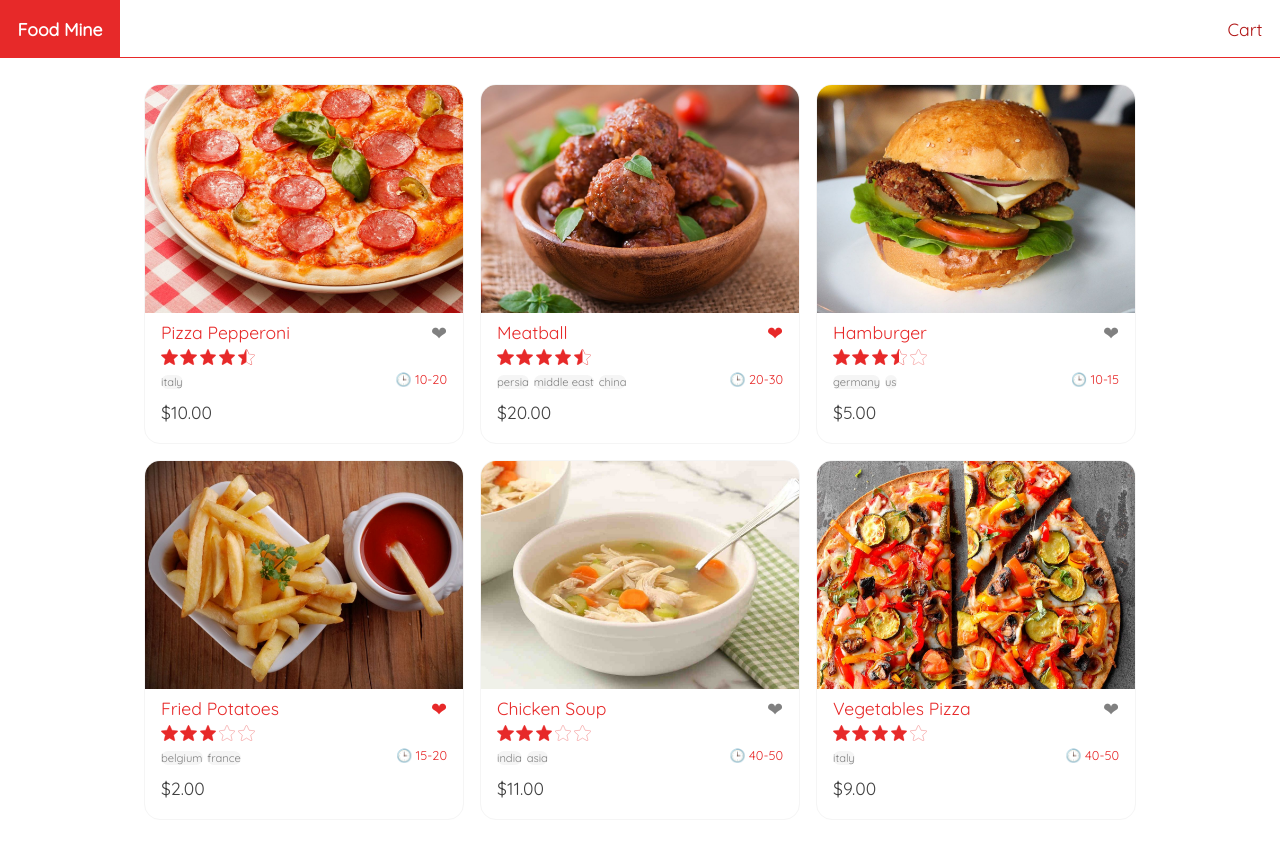
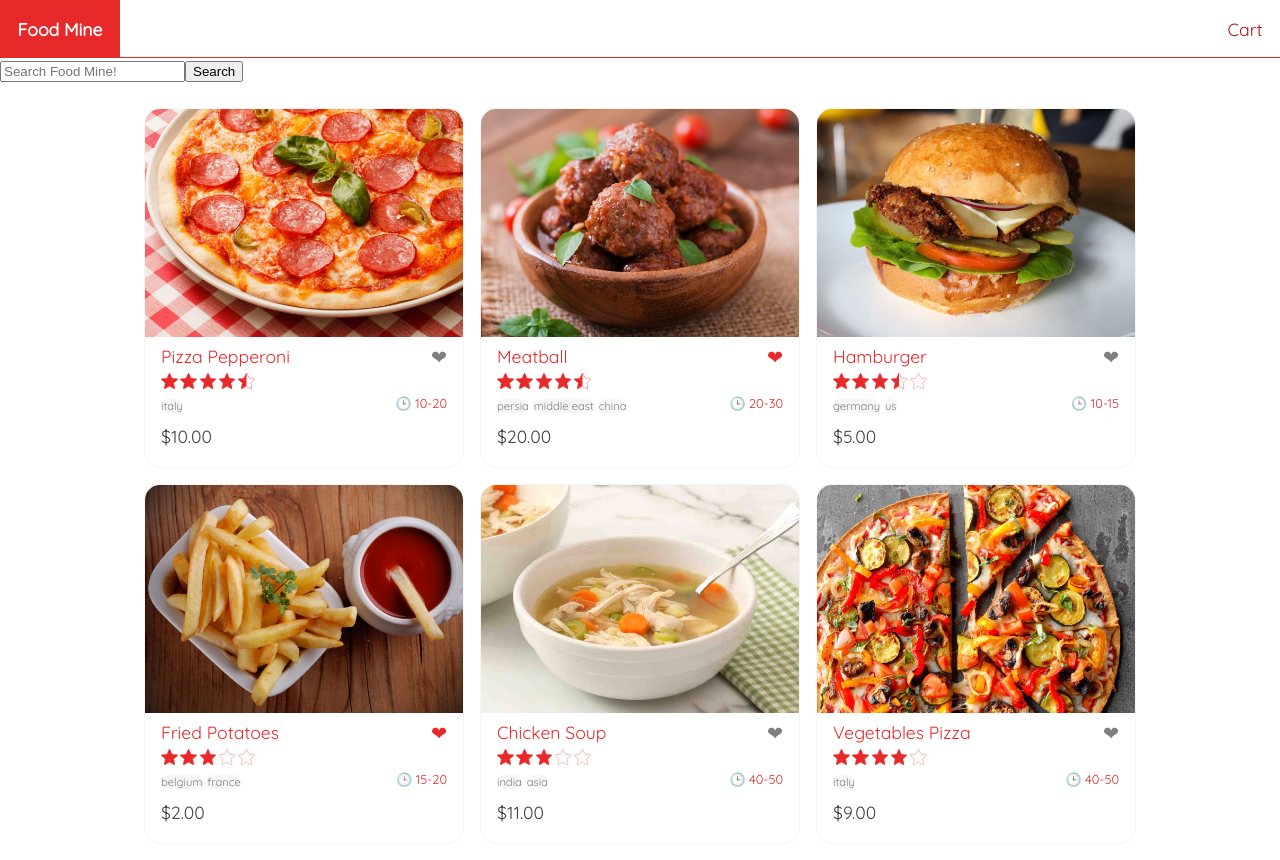
Before and after one commit to IkaMastera/Restaurant-App-Angular-IT-Step-academy, an Angular app in the folder restaurant-app/: page / in a window 1280 px wide. Shown: the top 860 px of the page. Built offline with nearby package versions, Linux system fonts and the light colour scheme.

Commit message:
add: search Component

```diff
--- a/restaurant-app/src/app/app.module.ts
+++ b/restaurant-app/src/app/app.module.ts
@@ -6,13 +6,15 @@ import { AppComponent } from './app.component';
 import { HeaderComponent } from './header/header.component';
 import { HomeComponent } from './home/home.component';
 import { StarRatingComponent } from './component/partials/star-rating/star-rating.component';
+import { SearchComponent } from './search/search.component';
 
 @NgModule({
   declarations: [
     AppComponent,
     HeaderComponent,
     HomeComponent,
-    StarRatingComponent
+    StarRatingComponent,
+    SearchComponent
   ],
   imports: [
     BrowserModule,
--- a/restaurant-app/src/app/home/home.component.html
+++ b/restaurant-app/src/app/home/home.component.html
@@ -1,3 +1,4 @@
+<app-search></app-search>
 <ul>
     <li *ngFor="let food of foods">
         <a>
--- /dev/null
+++ b/restaurant-app/src/app/search/search.component.html
@@ -0,0 +1,4 @@
+<div>
+    <input type="text" placeholder="Search Food Mine!" [value]="searchTerm">
+    <button>Search</button>
+</div>
--- /dev/null
+++ b/restaurant-app/src/app/search/search.component.ts
@@ -0,0 +1,19 @@
+import { Component } from '@angular/core';
+import { ActivatedRoute } from '@angular/router';
+
+@Component({
+  selector: 'app-search',
+  templateUrl: './search.component.html',
+  styleUrls: ['./search.component.css']
+})
+export class SearchComponent {
+   searchTerm:String = "";
+   constructor(private route:ActivatedRoute) {}
+   ngOnInit(): void {
+    this.route.params.subscribe(params => {
+      if(params['searchTerm']){
+       this.searchTerm = params['searchTerm'];
+      }
+    })
+   }
+}
```
Also changed, not shown: restaurant-app/src/app/search/search.component.css (added), 1 other file (tests, documents, lock files or other folders).
